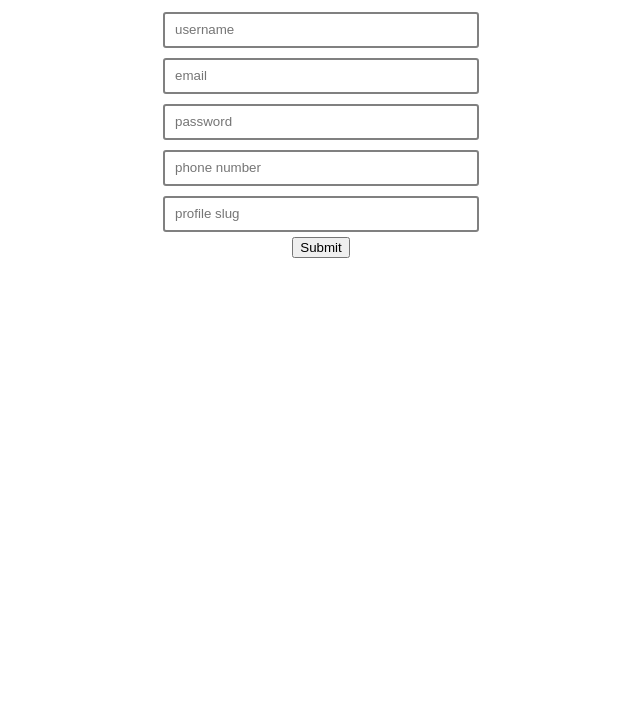
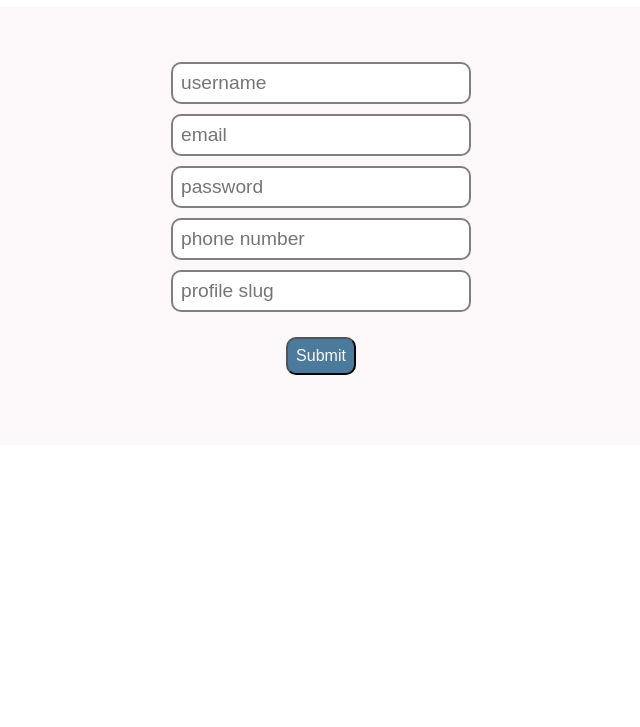
Before and after one commit to LINDGRENBA/regex-form-validation, a plain HTML site: page index.html in a window 1280 px wide. Shown: the part 73-800 px from the top of the page, without its empty margins (319-959 px from the left). Drawn offline with Linux system fonts and the light colour scheme.

Commit message:
Update styling for form.

```diff
--- a/styles.css
+++ b/styles.css
@@ -1,23 +1,34 @@
-
-
-
-
 body {
   text-align: center;
   font-family: Arial, Helvetica, sans-serif;
+  color: #333;
+}
+
+form {
+  background-color: #FCF7F8;
+  margin: 20px auto;
+  padding: 50px;
 }
 
 form > input {
-  padding-left: 10px;
+  padding: 8px;
   margin: 5px auto;
-  border-radius: 3px;
+  border-radius: 10px;
   border: 2px solid grey;
-  height: 30px;
   width: 300px;
+  font-size: 1.2rem;
+  box-sizing: border-box;
+  outline: none;
 }
 
-
-
+button {
+  margin: 20px;
+  border-radius: 10px;
+  background-color: #4A7B9D;
+  color:  #FCF7F8;
+  padding: 8px;
+  font-size: 1rem;
+}
 
 /* VALIDATION */
 
```
